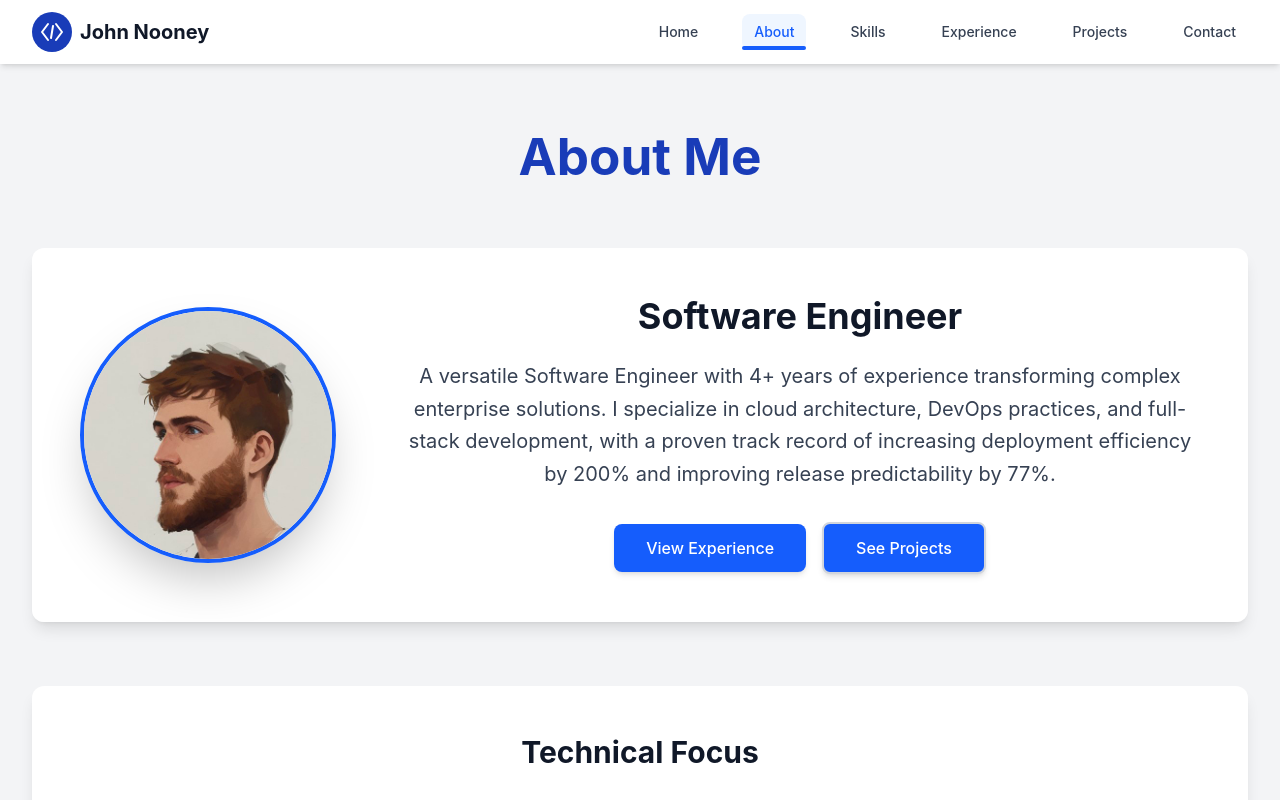
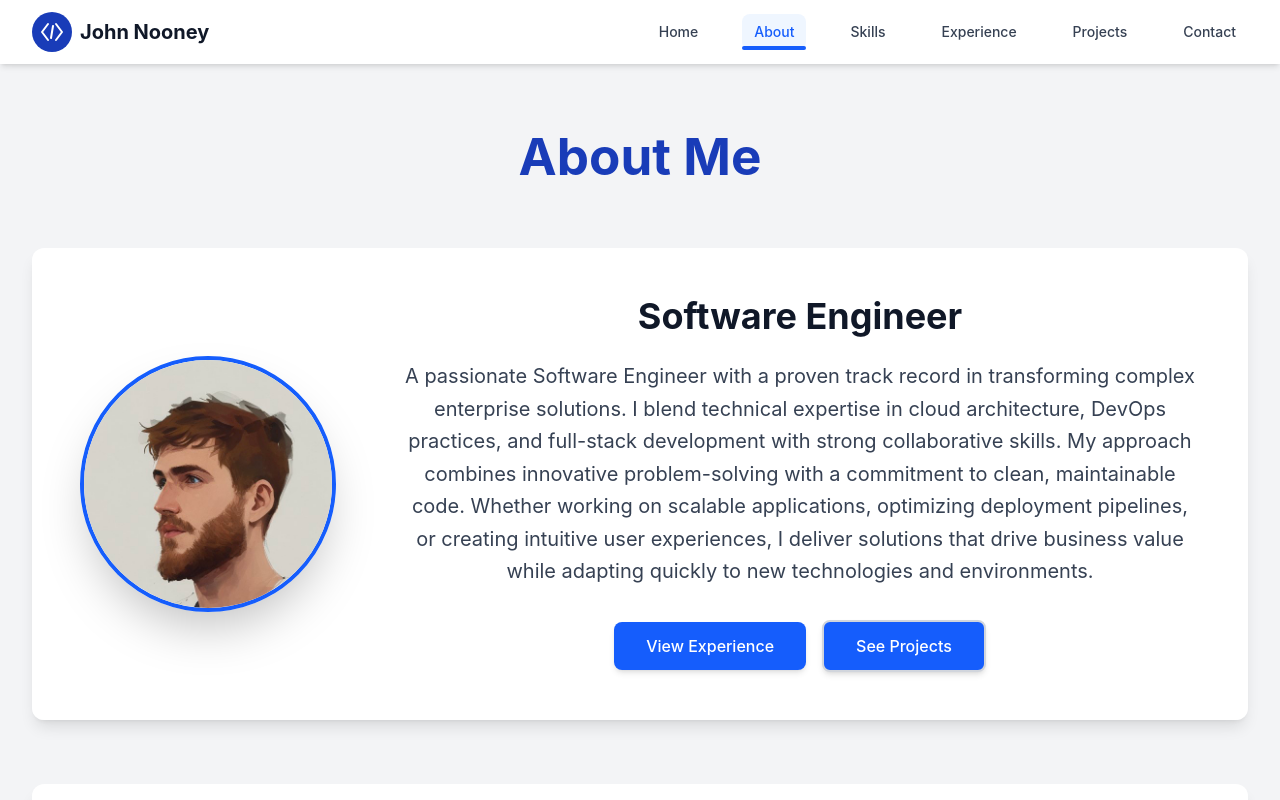
Before and after one commit to JohnNooney/nooney.dev, a React (Vite) app: page /about in a window 1280 px wide. Built offline with nearby package versions, Linux system fonts and the light colour scheme.

Commit message:
Improve about me

```diff
--- a/src/pages/About.jsx
+++ b/src/pages/About.jsx
@@ -105,10 +105,12 @@ export default function About() {
                   Software Engineer
                 </h2>
                 <p className="text-xl text-gray-700 dark:text-gray-300 leading-relaxed mb-8">
-                  A versatile Software Engineer with 4+ years of experience transforming complex enterprise
-                  solutions. I specialize in cloud architecture, DevOps practices, and full-stack development,
-                  with a proven track record of increasing deployment efficiency by 200% and improving release
-                  predictability by 77%.
+                  A passionate Software Engineer with a proven track record in transforming complex enterprise
+                  solutions. I blend technical expertise in cloud architecture, DevOps practices, and full-stack
+                  development with strong collaborative skills. My approach combines innovative problem-solving
+                  with a commitment to clean, maintainable code. Whether working on scalable applications,
+                  optimizing deployment pipelines, or creating intuitive user experiences, I deliver solutions
+                  that drive business value while adapting quickly to new technologies and environments.
                 </p>
                 <motion.div
                   variants={stagger}
```
